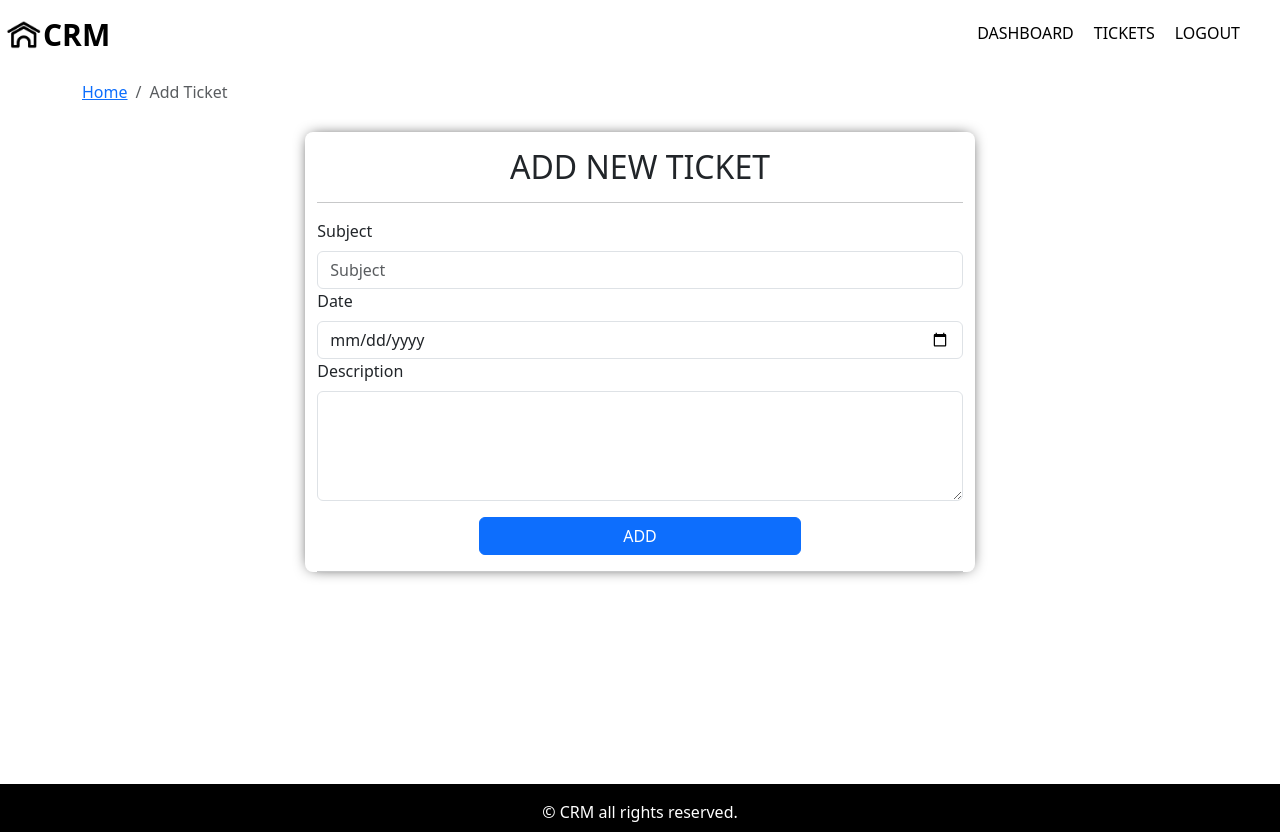
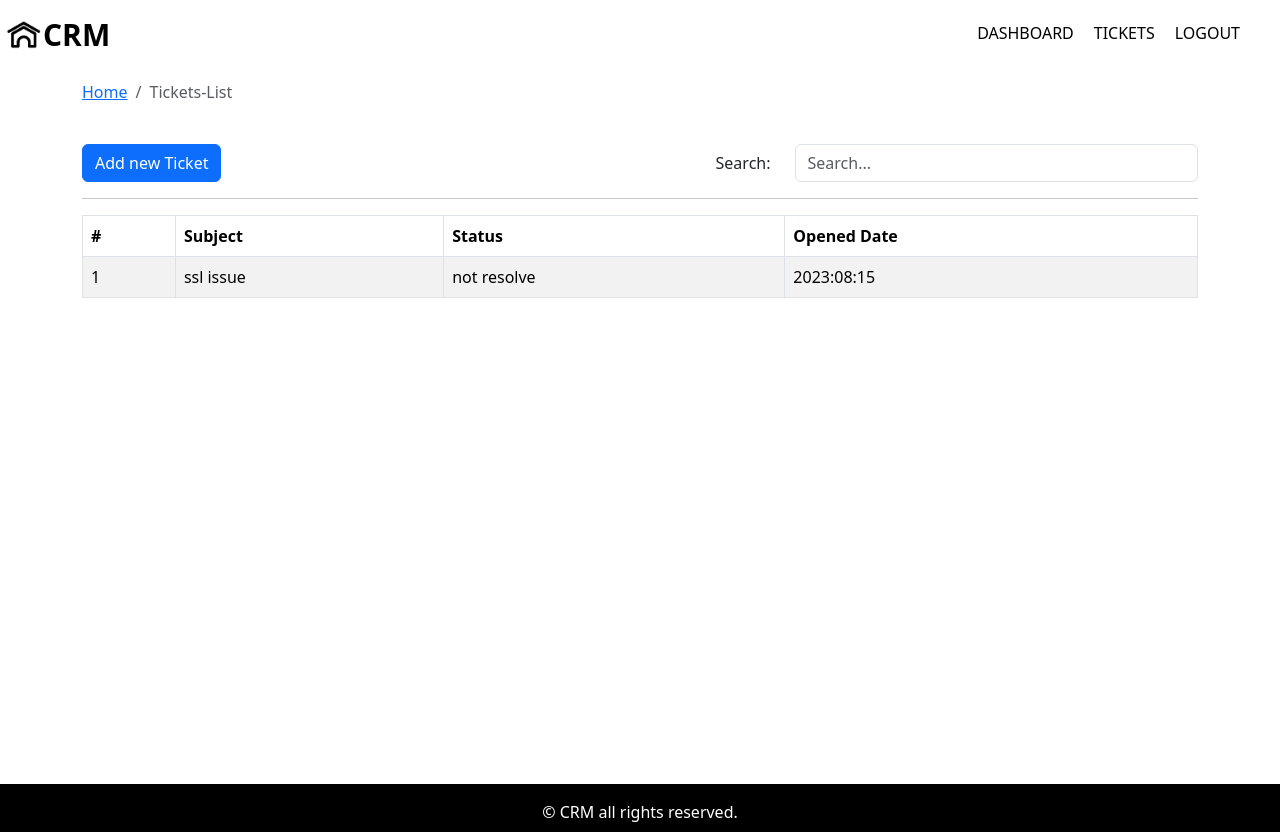
Before and after one commit to Hrx717/CRM-Frontend, a React (Create React App) app: page /tickets in a window 1280 px wide. Built offline with nearby package versions, Linux system fonts and the light colour scheme.

Commit message:
added ticlet-listing page

```diff
--- a/src/App.js
+++ b/src/App.js
@@ -3,6 +3,7 @@ import Entry from './pages/Entry'
 import DefaultLayout from './pages/DefaultLayout'
 import {DashBoard} from './pages/DashBoard'
 import { AddTicket } from './pages/AddTicket'
+import { TicketList } from './pages/TicketList'
 
 
 const App = () => {
@@ -11,7 +12,8 @@ const App = () => {
       {/* <Entry/> */}
       <DefaultLayout>
         {/* <DashBoard/> */}
-        <AddTicket/>
+        {/* <AddTicket/> */}
+        <TicketList/>
       </DefaultLayout>
     </div>
   )
--- /dev/null
+++ b/src/components/SearchForm.js
@@ -0,0 +1,23 @@
+import React from 'react'
+import {Form,Row,Col} from 'react-bootstrap'
+
+export const SearchForm = ({handleOnChange, str}) => {
+  return (
+    <div>
+        <Form>
+            <Form.Group as={Row}>
+                <Form.Label column sm="3">Search:{" "}</Form.Label>
+                <Col sm="9">
+                <Form.Control
+                type='text'
+                name='searchtkt'
+                placeholder='Search...'
+                onChange={handleOnChange}
+                value={str}
+                />
+                </Col>
+            </Form.Group>
+        </Form>
+    </div>
+  )
+}
--- /dev/null
+++ b/src/pages/TicketList.js
@@ -0,0 +1,36 @@
+import React, { useState } from 'react'
+import { NestedLinks } from '../components/NestedLinks'
+import {Container,Row,Col, Button} from 'react-bootstrap'
+import { SearchForm } from '../components/SearchForm'
+import { TicketTable } from '../components/TicketTable'
+
+export const TicketList = () => {
+    const [str,setStr] = useState('');
+    const handleOnChange = (e) => {
+        setStr(e.target.value);
+    }
+
+    // const searchTicket = (sttr) => {
+
+    // }
+
+    return (
+    <Container>
+        <Row>
+            <Col>
+            <NestedLinks page="Tickets-List"/>
+            </Col>
+        </Row>
+
+        <Row className='mt-4'>
+            <Col><Button>Add new Ticket</Button></Col>
+            <Col className='text-end'>
+                <SearchForm handleOnChange={handleOnChange}
+                str={str}/>
+            </Col>
+        </Row>
+        <hr/>
+        <TicketTable/>
+    </Container>
+    )
+}
```
